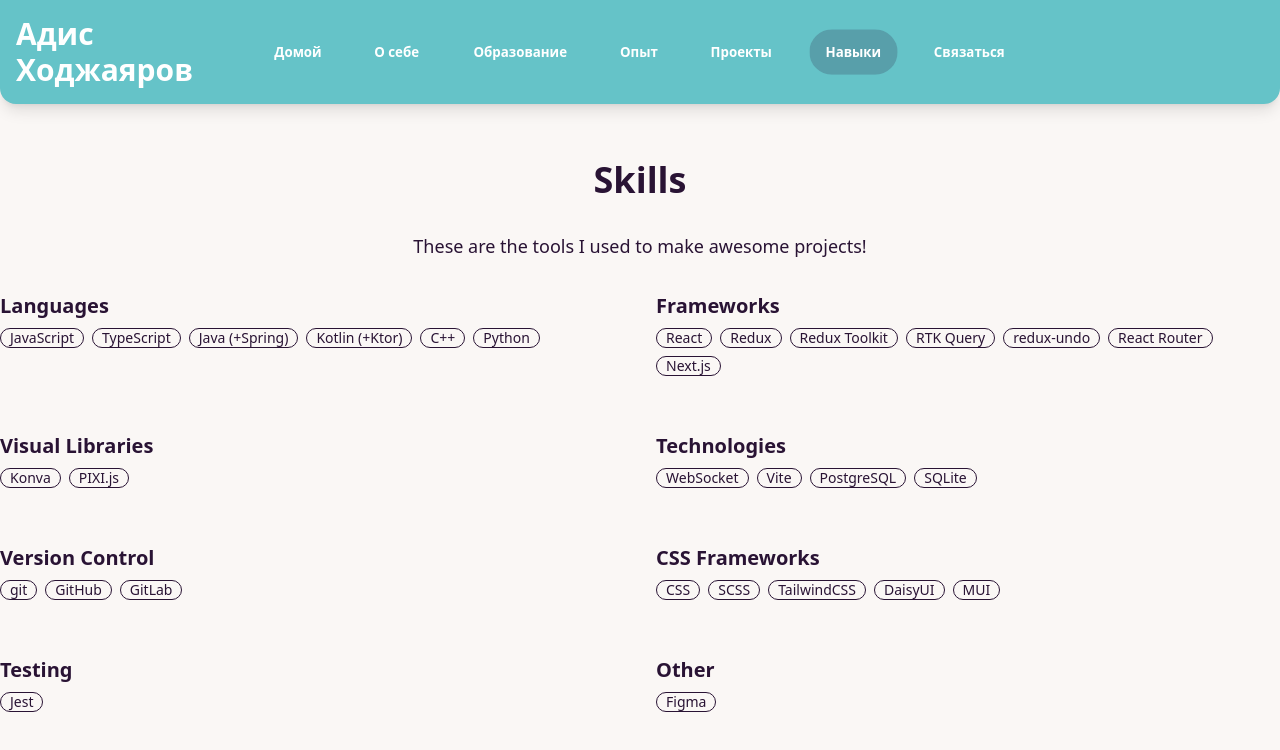
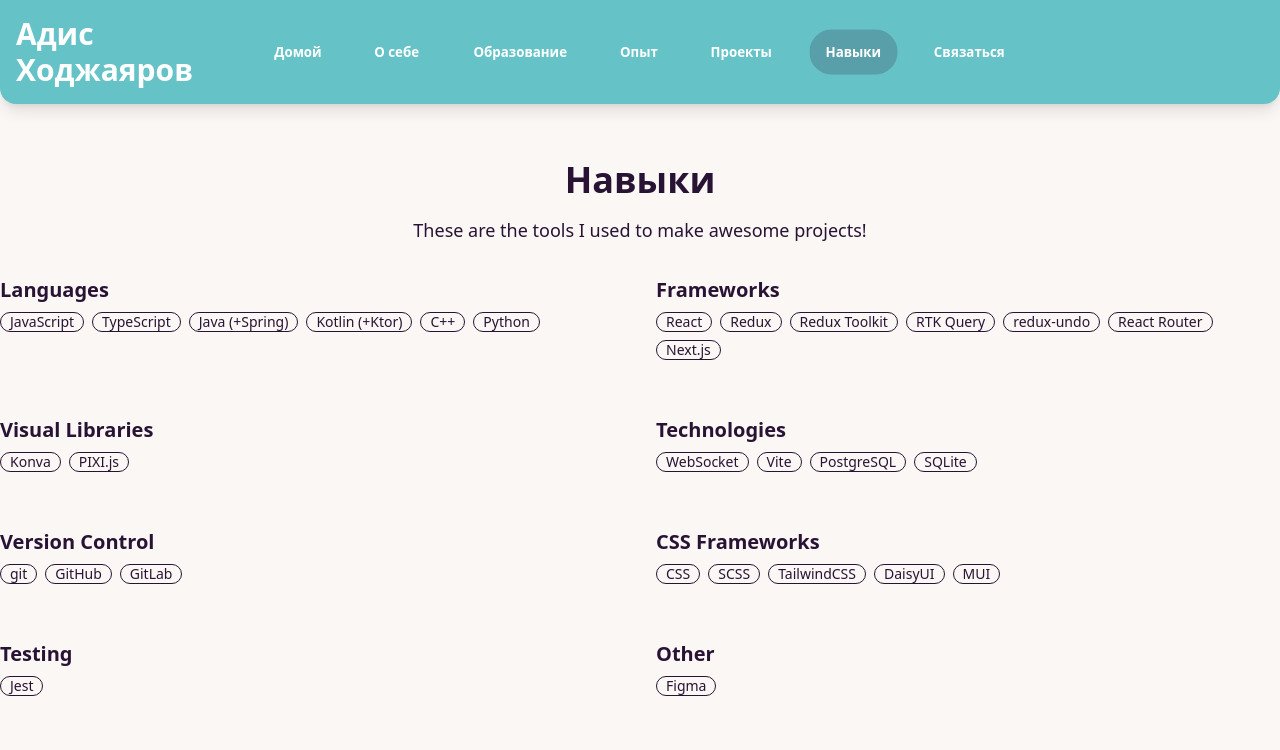
Before and after one commit to KhoDis/KhoDis.github.io, a React (Vite) app: page /skills in a window 1280 px wide. Shown: the top 750 px of the page. Built offline with nearby package versions, Linux system fonts and the light colour scheme.

Commit message:
feat: add section hoc

```diff
--- /dev/null
+++ b/src/hoс/Section.tsx
@@ -0,0 +1,20 @@
+import { ReactNode } from "react";
+
+export default function Section(
+  Component: () => ReactNode,
+  title: string,
+  center: boolean = false,
+) {
+  return function HOC() {
+    return (
+      <section className={`flex flex-col container mx-auto py-12 h-full`}>
+        <h2 className="text-4xl font-bold mb-4 text-center">{title}</h2>
+        <div
+          className={`${center && "flex flex-col flex-grow items-center justify-center h-full"}`}
+        >
+          <Component />
+        </div>
+      </section>
+    );
+  };
+}
--- a/src/pages/Contact.tsx
+++ b/src/pages/Contact.tsx
@@ -4,33 +4,40 @@ function Contact() {
   return (
     <>
       <p className="text-lg mb-6 text-center text-gray-700">
-        Обращайтесь по почте: {" "}
-        <a href="mailto:khodzhayarov.a@gmail.com"
-           className="text-primary hover:text-primary-focus transition-colors duration-300">
+        Обращайтесь по почте:{" "}
+        <a
+          href="mailto:khodzhayarov.a@gmail.com"
+          className="text-primary hover:text-primary-focus transition-colors duration-300"
+        >
           khodzhayarov.a@gmail.com
         </a>
       </p>
       <p className="text-lg mb-6 text-center text-gray-700">
-        Или пишите в Telegram: {" "}
-        <a href="https://t.me/khodis"
-           className="text-primary hover:text-primary-focus transition-colors duration-300">
+        Или пишите в Telegram:{" "}
+        <a
+          href="https://t.me/khodis"
+          className="text-primary hover:text-primary-focus transition-colors duration-300"
+        >
           @khodis
         </a>
       </p>
       <p className="text-lg mb-6 text-center text-gray-700">
-        Мой GitHub: {" "}
-        <a href="https://github.com/KhoDis"
-           className="text-primary hover:text-primary-focus transition-colors duration-300">
+        Мой GitHub:{" "}
+        <a
+          href="https://github.com/KhoDis"
+          className="text-primary hover:text-primary-focus transition-colors duration-300"
+        >
           KhoDis
         </a>
       </p>
       <p className="text-lg mb-6 text-center text-gray-700">
-        Телефон: {" "}
-        <a href="tel:+7(932)054-12-08">+7(932)054-12-08</a>
+        Телефон: <a href="tel:+7(932)054-12-08">+7(932)054-12-08</a>
       </p>
       <div className="flex justify-center mt-4">
-        <a href="mailto:khodzhayarov.a@gmail.com"
-           className="btn btn-primary btn-lg transition-transform transform hover:scale-105">
+        <a
+          href="mailto:khodzhayarov.a@gmail.com"
+          className="btn btn-primary btn-lg transition-transform transform hover:scale-105"
+        >
           Отправить e-mail
         </a>
       </div>
@@ -38,4 +45,6 @@ function Contact() {
   );
 }
 
-export default Contact;
+const ContactSection = Section(Contact, "Связаться", true);
+
+export default ContactSection;
--- a/src/pages/Education.tsx
+++ b/src/pages/Education.tsx
@@ -1,3 +1,5 @@
+import Section from "../hoс/Section.tsx";
+
 const education = [
   {
     institution: "ИТМО",
@@ -5,7 +7,8 @@ const education = [
     period: "Сентябрь 2020 по Август 2024",
     location: "Санкт-Петербург",
     link: "https://itmo.ru/ru/viewfaculty/7/fakultet_informacionnyh_tehnologiy_i_programmirovaniya.htm",
-    extra: "Из веба получено опыта: СУБД, Java (+Spring), Kotlin, сети, Vue, FreeMarker, JQuery",
+    extra:
+      "Из веба получено опыта: СУБД, Java (+Spring), Kotlin, сети, Vue, FreeMarker, JQuery",
     image: "ITMO.png",
   },
 ];
@@ -57,7 +60,7 @@ const EducationHero = ({
 
 const Education = () => {
   return (
-    <section className="flex flex-grow justify-center items-center h-full">
+    <>
       {education.map((edu, index) => (
         <EducationHero
           key={index}
@@ -70,8 +73,10 @@ const Education = () => {
           image={edu.image}
         />
       ))}
-    </section>
+    </>
   );
 };
 
-export default Education;
+const EducationSection = Section(Education, "Образование", true);
+
+export default EducationSection;
--- a/src/pages/Experience.tsx
+++ b/src/pages/Experience.tsx
@@ -1,3 +1,5 @@
+import Section from "../hoс/Section.tsx";
+
 const experiences = [
   {
     company: 'ООО "Судо"',
@@ -18,7 +20,8 @@ const experiences = [
       "TailwindCSS",
     ],
     link: "https://dev.sem.sudo.team/",
-    presentation: "https://docs.google.com/presentation/d/1PRtpg6nmerEbOIUADNI_p7DW7NVAYoi3/edit#slide=id.g2c141fd7554_0_68",
+    presentation:
+      "https://docs.google.com/presentation/d/1PRtpg6nmerEbOIUADNI_p7DW7NVAYoi3/edit#slide=id.g2c141fd7554_0_68",
   },
   {
     company: 'ООО "Судо"',
@@ -64,7 +67,9 @@ const ExperienceCard = ({
         {location} | {period}
       </p>
       {description.map((text, index) => (
-        <p key={index} className="whitespace-pre-line">{text}</p>
+        <p key={index} className="whitespace-pre-line">
+          {text}
+        </p>
       ))}
       <div className="mb-4">
         <strong>Стек:</strong>
@@ -76,14 +81,16 @@ const ExperienceCard = ({
           ))}
         </ul>
       </div>
-      {presentation && <a
+      {presentation && (
+        <a
           href={presentation}
           target="_blank"
           rel="noopener noreferrer"
           className="btn btn-primary btn-outline"
         >
           Презентация проекта
-      </a>}
+        </a>
+      )}
       <a
         href={link}
         target="_blank"
@@ -96,9 +103,8 @@ const ExperienceCard = ({
   </div>
 );
 
-const ExperienceSection = () => (
-  <section className="container mx-auto px-4 py-8">
-    <h1 className="text-4xl font-bold text-center mb-4">Опыт</h1>
+const Experience = () => (
+  <>
     <div className="flex flex-col justify-center items-center">
       {experiences.map((exp, index) => (
         <ExperienceCard
@@ -114,7 +120,9 @@ const ExperienceSection = () => (
         />
       ))}
     </div>
-  </section>
+  </>
 );
 
+const ExperienceSection = Section(Experience, "Опыт");
+
 export default ExperienceSection;
--- a/src/pages/Skills.tsx
+++ b/src/pages/Skills.tsx
@@ -1,7 +1,23 @@
 import Badge from "../components/Badge.tsx";
+import Section from "../hoс/Section.tsx";
 
-const languages = ["JavaScript", "TypeScript", "Java (+Spring)", "Kotlin (+Ktor)", "C++", "Python"];
-const frameworks = ["React", "Redux", "Redux Toolkit", "RTK Query", "redux-undo", "React Router", "Next.js"];
+const languages = [
+  "JavaScript",
+  "TypeScript",
+  "Java (+Spring)",
+  "Kotlin (+Ktor)",
+  "C++",
+  "Python",
+];
+const frameworks = [
+  "React",
+  "Redux",
+  "Redux Toolkit",
+  "RTK Query",
+  "redux-undo",
+  "React Router",
+  "Next.js",
+];
 const visualLibraries = ["Konva", "PIXI.js"];
 const technologies = ["WebSocket", "Vite", "PostgreSQL", "SQLite"];
 const versionControl = ["git", "GitHub", "GitLab"];
@@ -28,10 +44,10 @@ const SkillSection = ({
 
 const Skills = () => {
   return (
-    <section className="flex items-center justify-center container mx-auto py-12">
-      <div className="">
-        <h2 className="text-4xl font-bold mb-8 text-center">Skills</h2>
-        <p className="text-lg mb-8 text-center">These are the tools I used to make awesome projects!</p>
+    <>
+      <p className="text-lg mb-8 text-center">
+        These are the tools I used to make awesome projects!
+      </p>
       <div className="grid grid-cols-1 md:grid-cols-2 gap-8">
         <SkillSection title="Languages" skills={languages} />
         <SkillSection title="Frameworks" skills={frameworks} />
@@ -42,9 +58,10 @@ const Skills = () => {
         <SkillSection title="Testing" skills={tests} />
         <SkillSection title="Other" skills={other} />
       </div>
-      </div>
-    </section>
+    </>
   );
 };
 
-export default Skills;
+const SkillsSection = Section(Skills, "Навыки");
+
+export default SkillsSection;
```
Also changed, not shown: src/pages/About.tsx (+5 -8 lines). Lines whose indentation alone changed are shown as unchanged.
